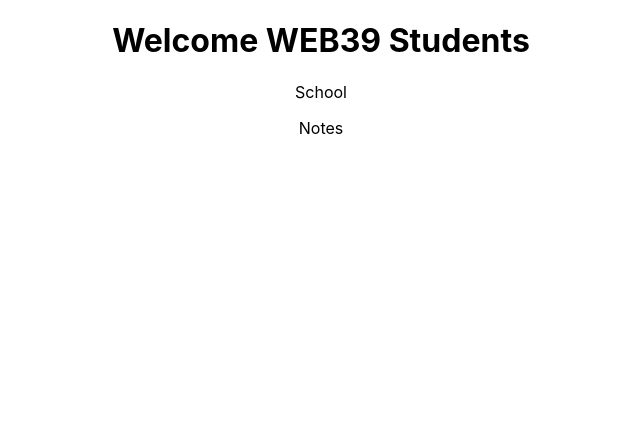
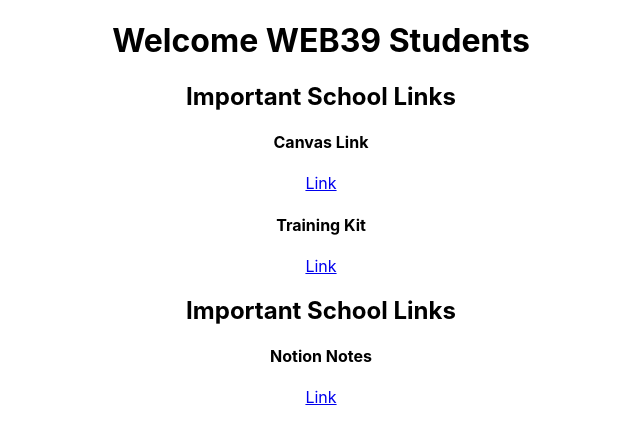
Before and after one commit to pak11273/web39-react, a React (Create React App) app: page / in a window 1280 px wide. Shown: the top 444 px of the page, without its empty margins (319-959 px from the left). Built offline with nearby package versions, Linux system fonts and the light colour scheme.

Commit message:
pushing changed

```diff
--- /dev/null
+++ b/src/components/App.less
@@ -0,0 +1,9 @@
+body {
+    #root {
+        .App {
+            header {
+                background-color: seagreen;
+            }
+        }
+    }
+}
--- a/src/components/link.js
+++ b/src/components/link.js
@@ -2,9 +2,14 @@ import React from 'react'
 
 const Link = (props) => {
     return (
-        <>
-
-        </>
+        <div className='data'>
+            {props.items.map(item => (
+                <div>
+                    <h4>{item.name}</h4>
+                    <a href={item.url} target='_blank' rel='noreferrer'>Link</a>
+                </div>
+            ))}
+        </div>
     )
 }
 
--- a/src/components/notes.js
+++ b/src/components/notes.js
@@ -1,4 +1,4 @@
-[
+export default [
     {
     name: "Notion Notes",
     url: "https://www.notion.so/honeybee24/Welcome-Lambda-Students-5986bd7f6c0d4e7bb51c51d3e394c394"
--- a/src/components/notesLink.js
+++ b/src/components/notesLink.js
@@ -1,11 +1,17 @@
-import React from 'react'
+import React, { useState } from 'react'
 
-const SchoolLinks = (props) => {
+import data from './notes'
+import Link from './link'
+
+const NoteLinks = (props) => {
+    const [links] = useState(data)
+
     return (
         <>
-        <p>Notes</p>
+        <h2>Important School Links</h2>
+        <Link items={links} />
         </>
     )
 }
 
-export default SchoolLinks
+export default NoteLinks
--- a/src/components/school.js
+++ b/src/components/school.js
@@ -1,9 +1,9 @@
-[
+export default [
     {
         name: "Canvas Link",
-        url: "instructure.lambdaschool.com"},
+        url: "https://lambdaschool.instructure.com/"},
     {
         name: "Training Kit",
-        url: "learn.lambdaschool.com"
+        url: "https://learn.lambdaschool.com"
     }
 ]
--- a/src/components/schoolLink.js
+++ b/src/components/schoolLink.js
@@ -1,9 +1,15 @@
-import React from 'react'
+import React, { useState } from 'react'
+
+import data from './school'
+import Link from './link'
 
 const SchoolLinks = (props) => {
+    const [links] = useState(data)
+
     return (
         <>
-        <p>School</p>
+        <h2>Important School Links</h2>
+        <Link items={links} />
         </>
     )
 }
```
